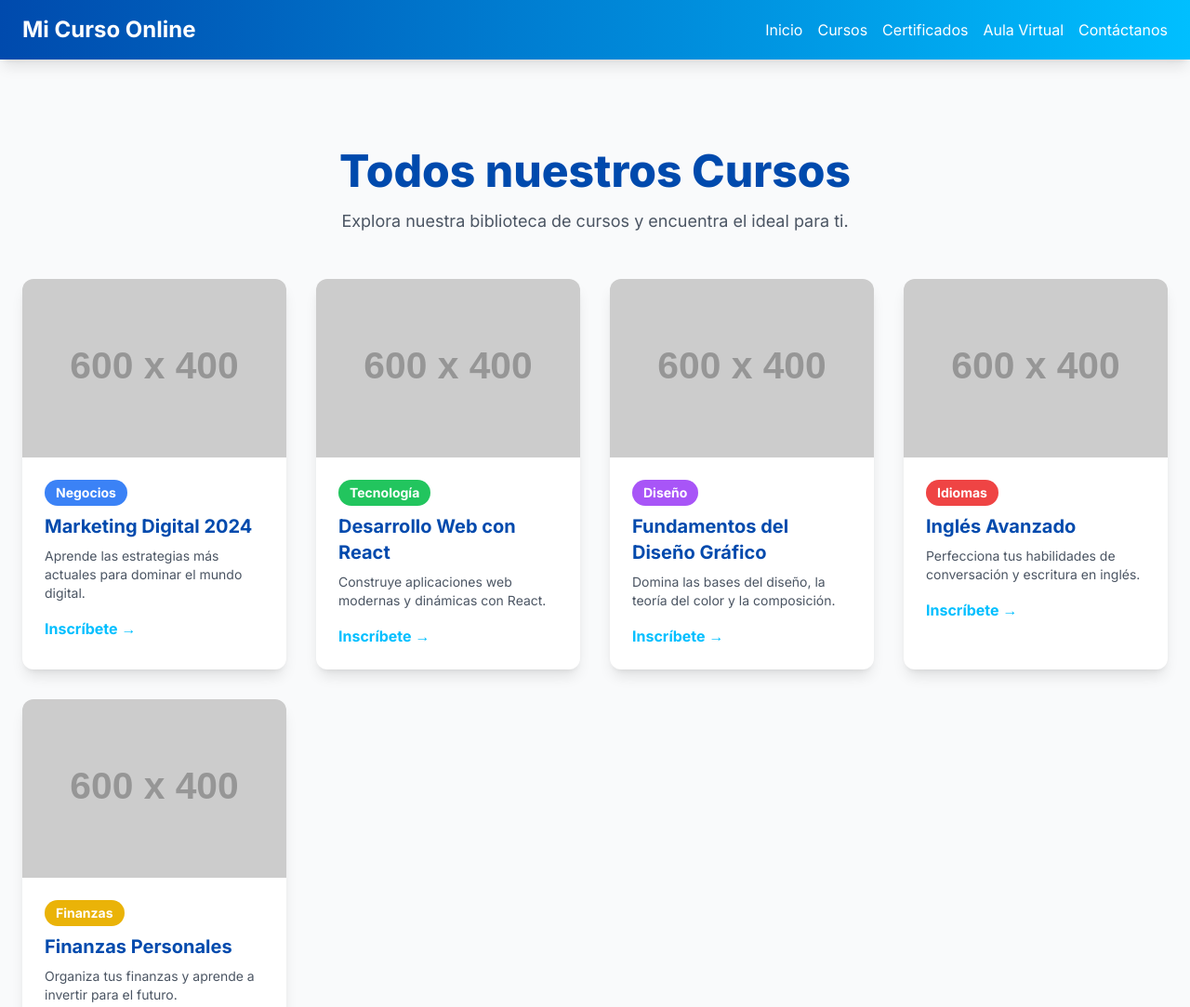
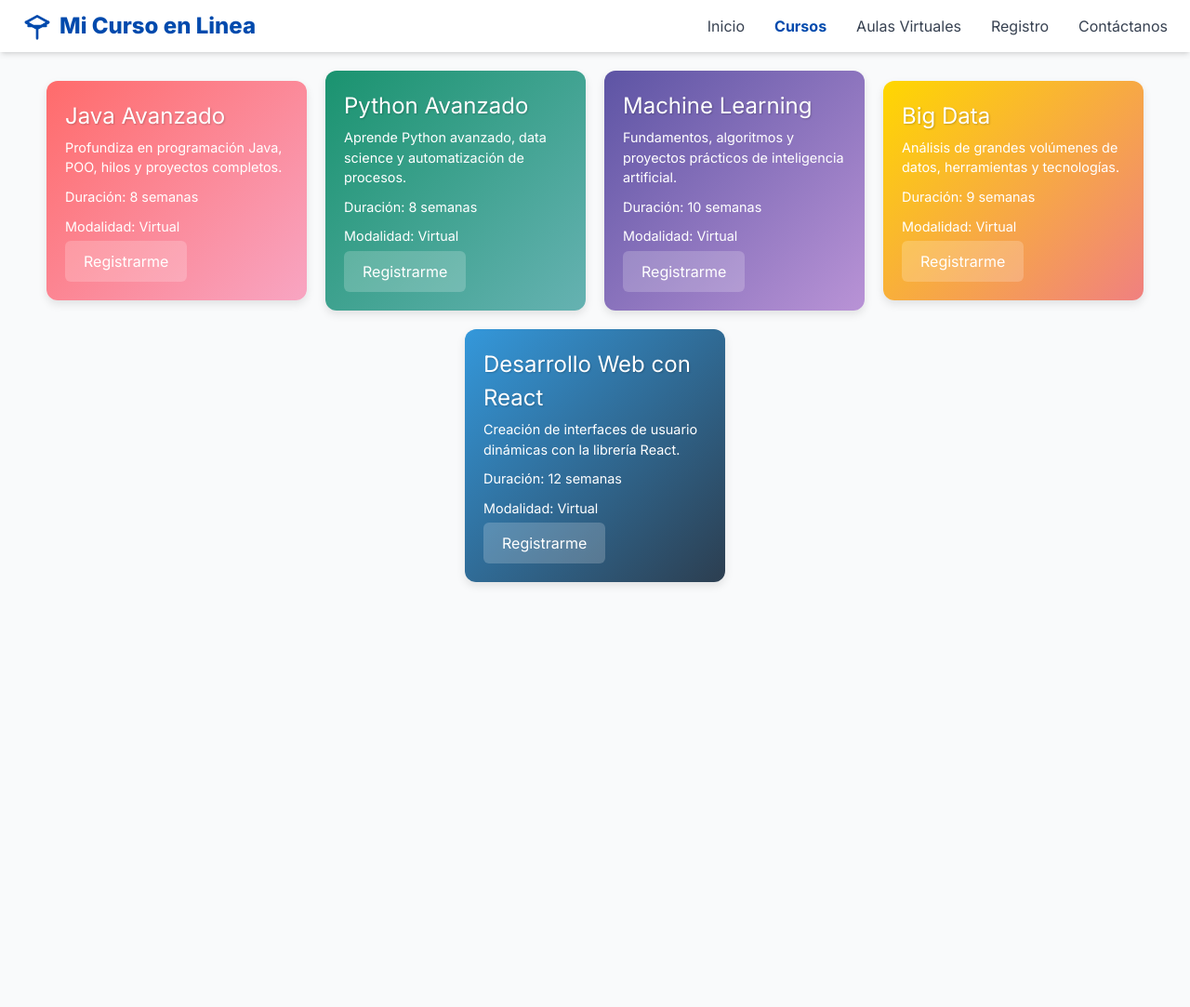
Before and after one commit to coquispe1-cpu/mi_curso_online_2025, a website: page public/cursos.html in a window 1280 px wide. Shown: the top 1083 px of the page at 93% size. After the commit the page ends 800 px from the top, so only its background shows below. Drawn offline with nearby package versions, Linux system fonts and the light colour scheme; placeholder pictures from the web are drawn by us.

Commit message:
Update cursos.html

```diff
--- a/public/cursos.html
+++ b/public/cursos.html
@@ -3,127 +3,173 @@
 <head>
     <meta charset="UTF-8">
     <meta name="viewport" content="width=device-width, initial-scale=1.0">
-    <title>Cursos - Mi Curso Online</title>
+    <title>Cursos - Mi Curso en Linea</title>
+    <!-- Incluir Tailwind CSS para el estilo de la barra de navegación -->
     <script src="https://cdn.tailwindcss.com"></script>
+    <link rel="stylesheet" href="https://cdnjs.cloudflare.com/ajax/libs/font-awesome/6.0.0-beta3/css/all.min.css">
     <style>
+        /* Importar la fuente Inter para mantener la consistencia */
         @import url('https://fonts.googleapis.com/css2?family=Inter:wght@400;500;700;800&display=swap');
+
+        /* Estilos generales y colores base del otro código */
         body {
             font-family: 'Inter', sans-serif;
-            background-color: #f0f8ff; /* Color de fondo */
+            background-color: #f0f8ff; /* colorFondo */
         }
         .primary-text {
-            color: #004aad; /* Color principal */
+            color: #004aad; /* colorPrincipal */
         }
         .secondary-text {
-            color: #00bfff; /* Color secundario */
+            color: #00bfff; /* colorSecundario */
+        }
+
+        /* Estilos de la página de cursos (adaptados para funcionar con el nuevo esquema) */
+        .cursos-container {
+            padding: 20px;
+            display: flex;
+            justify-content: center;
+            align-items: center;
+            flex-wrap: wrap;
+            gap: 20px;
+        }
+        .curso {
+            display: flex;
+            flex-direction: column;
+            justify-content: space-between;
+            padding: 20px;
+            border-radius: 12px;
+            box-shadow: 0 4px 10px rgba(0, 0, 0, 0.1);
+            color: white;
+            width: 280px;
+            min-height: 220px;
+            box-sizing: border-box;
+            transition: transform 0.3s ease, box-shadow 0.3s ease;
+        }
+        .curso:hover {
+            transform: translateY(-5px);
+            box-shadow: 0 6px 15px rgba(0, 0, 0, 0.2);
+        }
+        .curso h3 {
+            margin-top: 0;
+            font-size: 1.5rem;
+            text-shadow: 1px 1px 2px rgba(0,0,0,0.2);
+        }
+        .curso p {
+            margin: 5px 0;
+            font-size: 0.9rem;
+        }
+        .curso button {
+            background-color: rgba(255, 255, 255, 0.2);
+            color: white;
+            padding: 10px 20px;
+            border: none;
+            border-radius: 6px;
+            cursor: pointer;
+            font-size: 1rem;
+            align-self: flex-start;
+            transition: background-color 0.3s ease;
+        }
+        .curso button:hover {
+            background-color: rgba(255, 255, 255, 0.4);
+        }
+        @media (max-width: 768px) {
+            .curso {
+                width: 90%;
+            }
         }
     </style>
 </head>
 <body class="text-gray-900 bg-gray-50">
 
-    <!-- Header - Navegación -->
-    <header class="bg-gradient-to-r from-[#004aad] to-[#00bfff] text-white py-4 px-6 shadow-lg">
-        <nav class="container mx-auto flex justify-between items-center">
-            <a href="index.html" class="font-bold text-2xl">Mi Curso Online</a>
-            <div class="hidden md:flex space-x-4">
-                <a href="index.html" class="hover:text-gray-200">Inicio</a>
-                <a href="cursos.html" class="hover:text-gray-200">Cursos</a>
-                <a href="certificados.html" class="hover:text-gray-200">Certificados</a>
-                <a href="aula.html" class="hover:text-gray-200">Aula Virtual</a>
-                <a href="contactanos.html" class="hover:text-gray-200">Contáctanos</a>
+    <!-- Navbar (Barra de navegación) copiada del otro código -->
+    <header class="bg-white shadow-md">
+        <nav class="container mx-auto px-6 py-3 flex justify-between items-center">
+            <a href="index.html" class="flex items-center space-x-2">
+                <svg xmlns="http://www.w3.org/2000/svg" class="h-8 w-8 primary-text" fill="none" viewBox="0 0 24 24" stroke="currentColor">
+                    <path stroke-linecap="round" stroke-linejoin="round" stroke-width="2" d="M12 14l9-5-9-5-9 5 9 5z" />
+                    <path stroke-linecap="round" stroke-linejoin="round" stroke-width="2" d="M12 14v8M12 14l9-5M12 14l-9-5M5 12h14" />
+                </svg>
+                <span class="text-2xl font-extrabold primary-text">Mi Curso en Linea</span>
+            </a>
+            <div class="hidden md:flex md:space-x-8 text-gray-700">
+                <a href="index.html" class="hover:text-gray-900 transition-colors duration-300">Inicio</a>
+                <a href="#" class="hover:text-gray-900 transition-colors duration-300 font-bold primary-text">Cursos</a>
+                <a href="#" class="hover:text-gray-900 transition-colors duration-300">Aulas Virtuales</a>
+                <a href="#" class="hover:text-gray-900 transition-colors duration-300">Registro</a>
+                <a href="#" class="hover:text-gray-900 transition-colors duration-300">Contáctanos</a>
             </div>
+            <!-- Botón para el menú móvil -->
+            <button id="menu-toggle" class="md:hidden text-gray-600 focus:outline-none">
+                <svg class="h-6 w-6" fill="none" stroke="currentColor" viewBox="0 0 24 24" xmlns="http://www.w3.org/2000/svg"><path stroke-linecap="round" stroke-linejoin="round" stroke-width="2" d="M4 6h16M4 12h16m-7 6h7"></path></svg>
+            </button>
         </nav>
+        <!-- Menú móvil (oculto por defecto) -->
+        <div id="mobile-menu" class="hidden md:hidden">
+            <div class="flex flex-col py-4">
+                <a href="index.html" class="py-2 px-6 hover:bg-gray-100 transition-colors duration-300">Inicio</a>
+                <a href="#" class="py-2 px-6 hover:bg-gray-100 transition-colors duration-300 font-bold primary-text">Cursos</a>
+                <a href="#" class="py-2 px-6 hover:bg-gray-100 transition-colors duration-300">Aulas Virtuales</a>
+                <a href="#" class="py-2 px-6 hover:bg-gray-100 transition-colors duration-300">Registro</a>
+                <a href="#" class="py-2 px-6 hover:bg-gray-100 transition-colors duration-300">Contáctanos</a>
+            </div>
+        </div>
     </header>
 
-    <!-- Sección de Cursos -->
-    <section class="py-16 md:py-24 px-6">
-        <div class="container mx-auto">
-            <h1 class="text-4xl md:text-5xl font-extrabold primary-text text-center mb-4">
-                Todos nuestros Cursos
-            </h1>
-            <p class="text-lg text-center text-gray-600 mb-12">
-                Explora nuestra biblioteca de cursos y encuentra el ideal para ti.
-            </p>
+    <!-- Contenido de los cursos -->
+    <div class="cursos-container">
+        <!-- Curso 36: Java Avanzado -->
+        <div class="curso" style="background: linear-gradient(135deg, #FF6B6B, #F8A5C2);">
+            <h3>Java Avanzado</h3>
+            <p>Profundiza en programación Java, POO, hilos y proyectos completos.</p>
+            <p>Duración: 8 semanas</p>
+            <p>Modalidad: Virtual</p>
+            <button onclick="location.href='registro.html'">Registrarme</button>
+        </div>
 
-            <div class="grid grid-cols-1 sm:grid-cols-2 lg:grid-cols-3 xl:grid-cols-4 gap-8">
+        <!-- Curso 37: Python Avanzado -->
+        <div class="curso" style="background: linear-gradient(135deg, #1A936F, #66B2B2);">
+            <h3>Python Avanzado</h3>
+            <p>Aprende Python avanzado, data science y automatización de procesos.</p>
+            <p>Duración: 8 semanas</p>
+            <p>Modalidad: Virtual</p>
+            <button onclick="location.href='registro.html'">Registrarme</button>
+        </div>
 
-                <!-- Tarjeta de Curso 1 -->
-                <div class="bg-white rounded-xl shadow-lg overflow-hidden transform hover:scale-105 transition-transform duration-300">
-                    <img src="https://placehold.co/600x400/004aad/ffffff?text=Marketing+Digital" alt="Curso de Marketing Digital" class="w-full h-48 object-cover">
-                    <div class="p-6">
-                        <span class="text-sm font-semibold text-white bg-blue-500 px-3 py-1 rounded-full mb-2 inline-block">Negocios</span>
-                        <h3 class="font-bold text-xl primary-text mb-2">Marketing Digital 2024</h3>
-                        <p class="text-gray-600 text-sm mb-4">
-                            Aprende las estrategias más actuales para dominar el mundo digital.
-                        </p>
-                        <a href="#" class="secondary-text font-semibold hover:underline">Inscríbete &rarr;</a>
-                    </div>
-                </div>
+        <!-- Curso 38: Machine Learning -->
+        <div class="curso" style="background: linear-gradient(135deg, #5D54A4, #B993D6);">
+            <h3>Machine Learning</h3>
+            <p>Fundamentos, algoritmos y proyectos prácticos de inteligencia artificial.</p>
+            <p>Duración: 10 semanas</p>
+            <p>Modalidad: Virtual</p>
+            <button onclick="location.href='registro.html'">Registrarme</button>
+        </div>
 
-                <!-- Tarjeta de Curso 2 -->
-                <div class="bg-white rounded-xl shadow-lg overflow-hidden transform hover:scale-105 transition-transform duration-300">
-                    <img src="https://placehold.co/600x400/00bfff/000000?text=Desarrollo+Web" alt="Curso de Desarrollo Web" class="w-full h-48 object-cover">
-                    <div class="p-6">
-                        <span class="text-sm font-semibold text-white bg-green-500 px-3 py-1 rounded-full mb-2 inline-block">Tecnología</span>
-                        <h3 class="font-bold text-xl primary-text mb-2">Desarrollo Web con React</h3>
-                        <p class="text-gray-600 text-sm mb-4">
-                            Construye aplicaciones web modernas y dinámicas con React.
-                        </p>
-                        <a href="#" class="secondary-text font-semibold hover:underline">Inscríbete &rarr;</a>
-                    </div>
-                </div>
+        <!-- Curso 39: Big Data -->
+        <div class="curso" style="background: linear-gradient(135deg, #FFD700, #F08080);">
+            <h3>Big Data</h3>
+            <p>Análisis de grandes volúmenes de datos, herramientas y tecnologías.</p>
+            <p>Duración: 9 semanas</p>
+            <p>Modalidad: Virtual</p>
+            <button onclick="location.href='registro.html'">Registrarme</button>
+        </div>
 
-                <!-- Tarjeta de Curso 3 -->
-                <div class="bg-white rounded-xl shadow-lg overflow-hidden transform hover:scale-105 transition-transform duration-300">
-                    <img src="https://placehold.co/600x400/004aad/ffffff?text=Diseño+Gráfico" alt="Curso de Diseño Gráfico" class="w-full h-48 object-cover">
-                    <div class="p-6">
-                        <span class="text-sm font-semibold text-white bg-purple-500 px-3 py-1 rounded-full mb-2 inline-block">Diseño</span>
-                        <h3 class="font-bold text-xl primary-text mb-2">Fundamentos del Diseño Gráfico</h3>
-                        <p class="text-gray-600 text-sm mb-4">
-                            Domina las bases del diseño, la teoría del color y la composición.
-                        </p>
-                        <a href="#" class="secondary-text font-semibold hover:underline">Inscríbete &rarr;</a>
-                    </div>
-                </div>
+        <!-- Curso 40: Desarrollo Web con React -->
+        <div class="curso" style="background: linear-gradient(135deg, #3498db, #2c3e50);">
+            <h3>Desarrollo Web con React</h3>
+            <p>Creación de interfaces de usuario dinámicas con la librería React.</p>
+            <p>Duración: 12 semanas</p>
+            <p>Modalidad: Virtual</p>
+            <button onclick="location.href='registro.html'">Registrarme</button>
+        </div>
 
-                <!-- Tarjeta de Curso 4 -->
-                <div class="bg-white rounded-xl shadow-lg overflow-hidden transform hover:scale-105 transition-transform duration-300">
-                    <img src="https://placehold.co/600x400/00bfff/000000?text=Inglés+Avanzado" alt="Curso de Inglés Avanzado" class="w-full h-48 object-cover">
-                    <div class="p-6">
-                        <span class="text-sm font-semibold text-white bg-red-500 px-3 py-1 rounded-full mb-2 inline-block">Idiomas</span>
-                        <h3 class="font-bold text-xl primary-text mb-2">Inglés Avanzado</h3>
-                        <p class="text-gray-600 text-sm mb-4">
-                            Perfecciona tus habilidades de conversación y escritura en inglés.
-                        </p>
-                        <a href="#" class="secondary-text font-semibold hover:underline">Inscríbete &rarr;</a>
-                    </div>
-                </div>
+    </div>
 
-                <!-- Tarjeta de Curso 5 -->
-                <div class="bg-white rounded-xl shadow-lg overflow-hidden transform hover:scale-105 transition-transform duration-300">
-                    <img src="https://placehold.co/600x400/004aad/ffffff?text=Finanzas+Personales" alt="Curso de Finanzas Personales" class="w-full h-48 object-cover">
-                    <div class="p-6">
-                        <span class="text-sm font-semibold text-white bg-yellow-500 px-3 py-1 rounded-full mb-2 inline-block">Finanzas</span>
-                        <h3 class="font-bold text-xl primary-text mb-2">Finanzas Personales</h3>
-                        <p class="text-gray-600 text-sm mb-4">
-                            Organiza tus finanzas y aprende a invertir para el futuro.
-                        </p>
-                        <a href="#" class="secondary-text font-semibold hover:underline">Inscríbete &rarr;</a>
-                    </div>
-                </div>
-
-                <!-- Puedes agregar más tarjetas de curso aquí -->
-
-            </div>
-        </div>
-    </section>
-
-    <!-- Footer - Pie de página -->
-    <footer class="bg-gray-800 text-gray-300 py-8 px-6">
-        <div class="container mx-auto text-center">
-            <p>&copy; 2024 Mi Curso Online. Todos los derechos reservados.</p>
-        </div>
-    </footer>
-
+    <script>
+        // Funcionalidad para el menú móvil
+        document.getElementById('menu-toggle').addEventListener('click', function() {
+            const mobileMenu = document.getElementById('mobile-menu');
+            mobileMenu.classList.toggle('hidden');
+        });
+    </script>
 </body>
-</html>
+</htm
```
